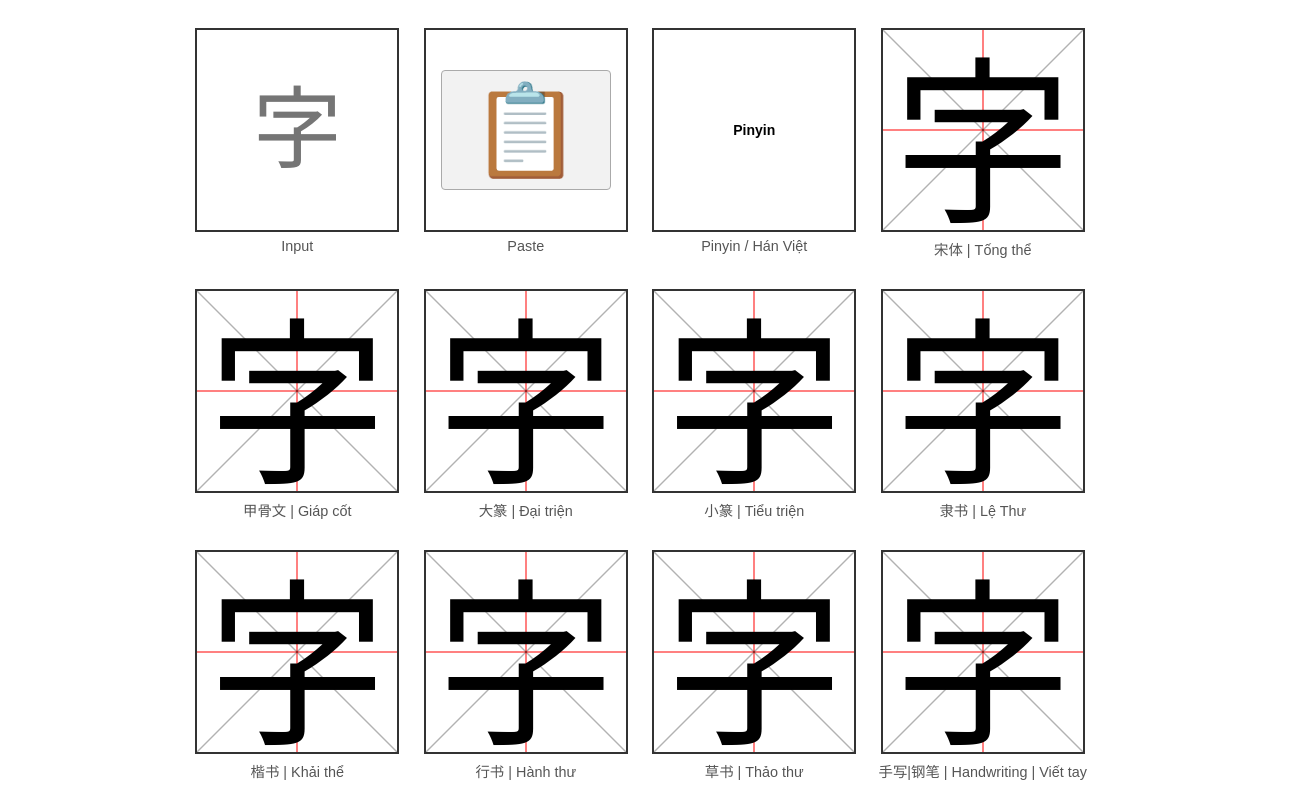
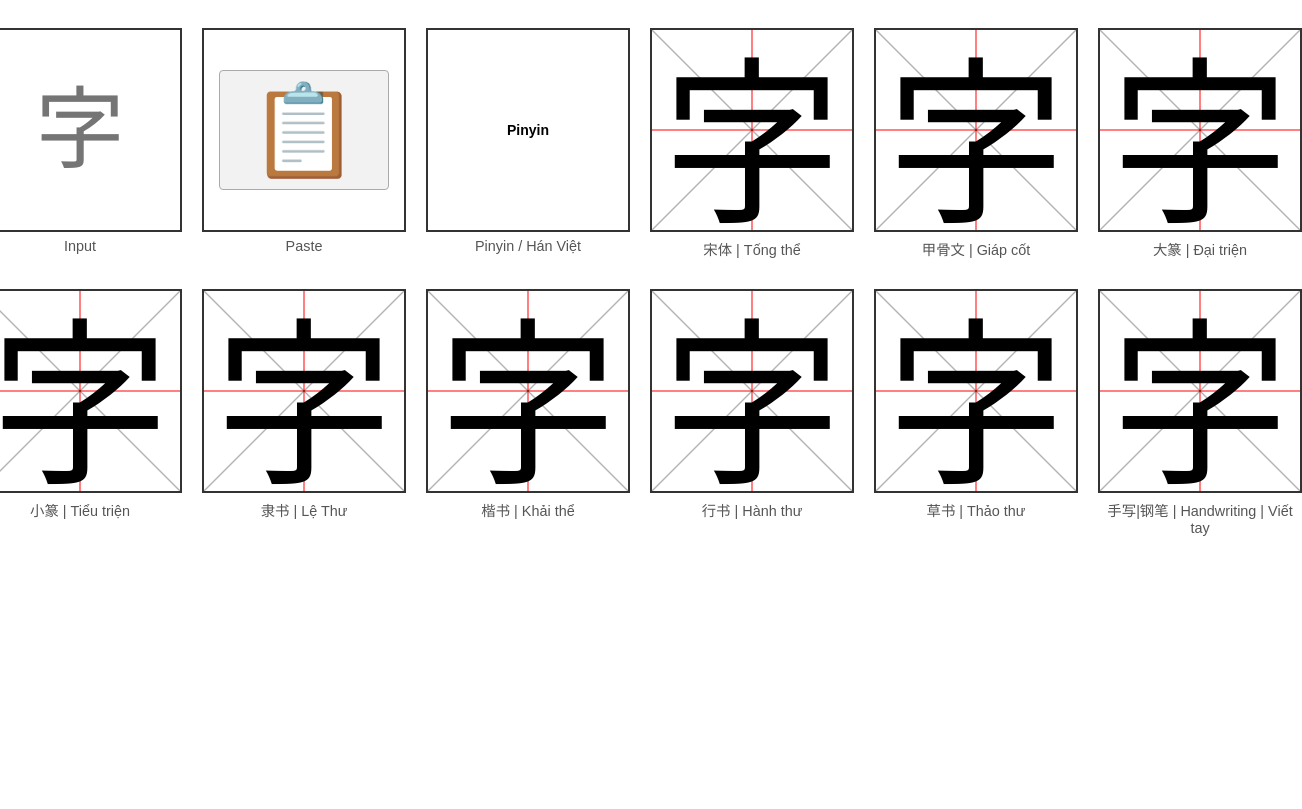
Before and after one commit to congdantoancau14/sino-char, a plain HTML site: page index.html in a window 1280 px wide. Shown: the whole page, 1302 px wide, since content can reach past the window. Drawn offline with Linux system fonts and the light colour scheme; a script that the page names is missing; a web font is replaced by a local one.

Commit message:
Update index.html

```diff
--- a/index.html
+++ b/index.html
@@ -13,7 +13,8 @@
 
   .grid {
     display: grid;
-    grid-template-columns: repeat(4, 1fr);
+    /* grid-template-columns: repeat(4, 1fr); */
+    grid-template-columns: repeat(6, 1fr);
     gap: 30px 20px; /* chừa chỗ cho label */
   }
 
```
